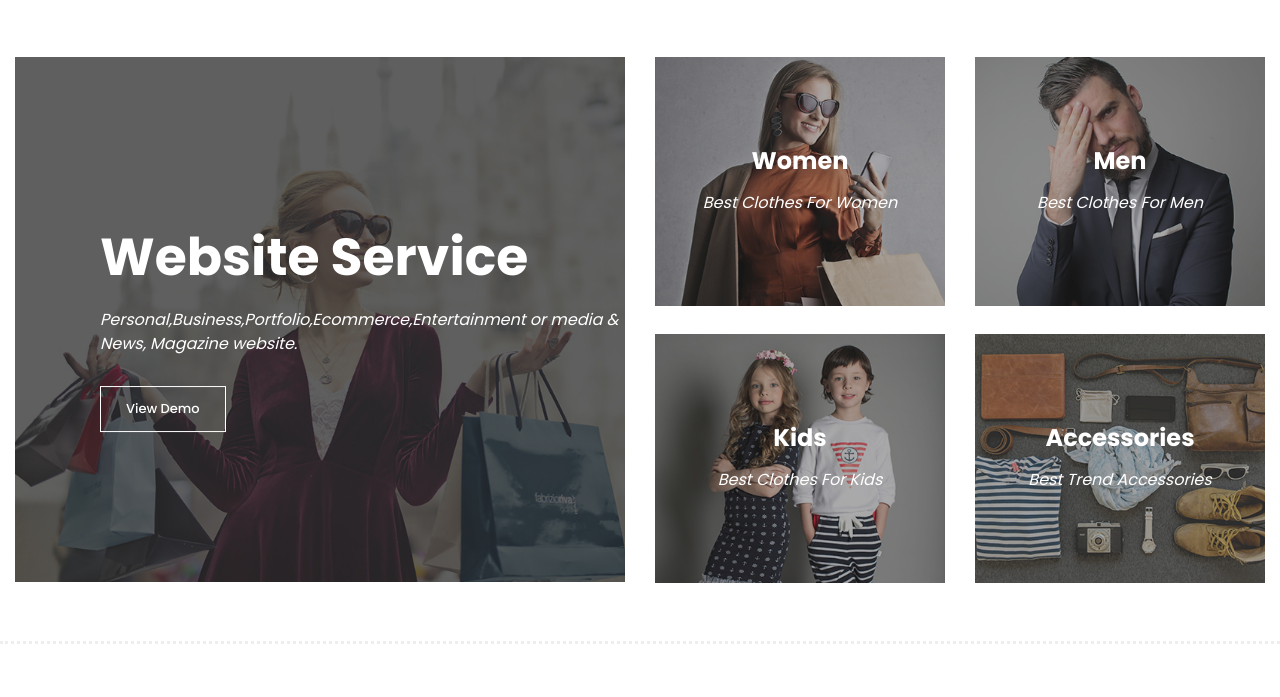
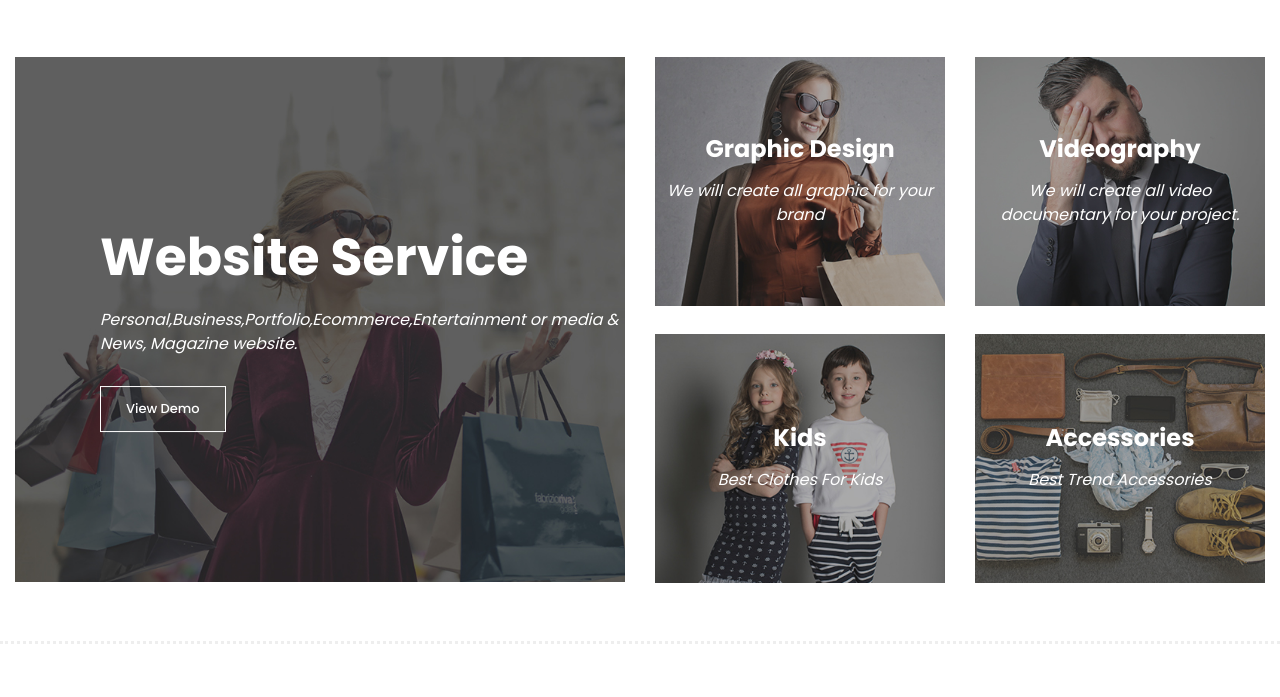
Before and after one commit to xavier5282/Dyebirds.com, a plain HTML site: page index.html in a window 1280 px wide. Shown: the part 103-800 px from the top of the page. Drawn offline with Linux system fonts and the light colour scheme.

Commit message:
Update index.html

```diff
--- a/index.html
+++ b/index.html
@@ -99,15 +99,15 @@ https://templatemo.com/tm-571-hexashop
                                 <div class="right-first-image">
                                     <div class="thumb">
                                         <div class="inner-content">
-                                            <h4>Women</h4>
-                                            <span>Best Clothes For Women</span>
+                                            <h4>Graphic Design</h4>
+                                            <span>We will create all graphic for your brand</span>
                                         </div>
                                         <div class="hover-content">
                                             <div class="inner">
-                                                <h4>Women</h4>
-                                                <p>Lorem ipsum dolor sit amet, conservisii ctetur adipiscing elit incid.</p>
+                                                <h4>Brand Design</h4>
+                                                <p>We will create all graphic for your brand.</p>
                                                 <div class="main-border-button">
-                                                    <a href="#">Discover More</a>
+                                                    <a href="#">View Service</a>
                                                 </div>
                                             </div>
                                         </div>
@@ -119,8 +119,8 @@ https://templatemo.com/tm-571-hexashop
                                 <div class="right-first-image">
                                     <div class="thumb">
                                         <div class="inner-content">
-                                            <h4>Men</h4>
-                                            <span>Best Clothes For Men</span>
+                                            <h4>Videography</h4>
+                                            <span>We will create all video documentary for your project.</span>
                                         </div>
                                         <div class="hover-content">
                                             <div class="inner">
```
